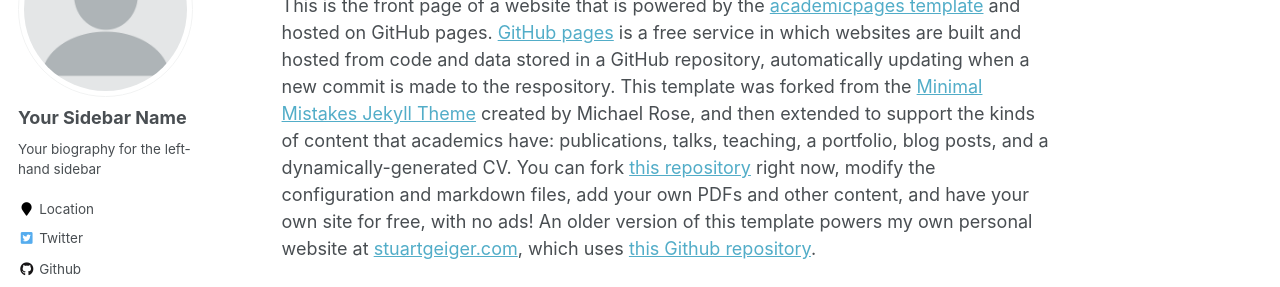
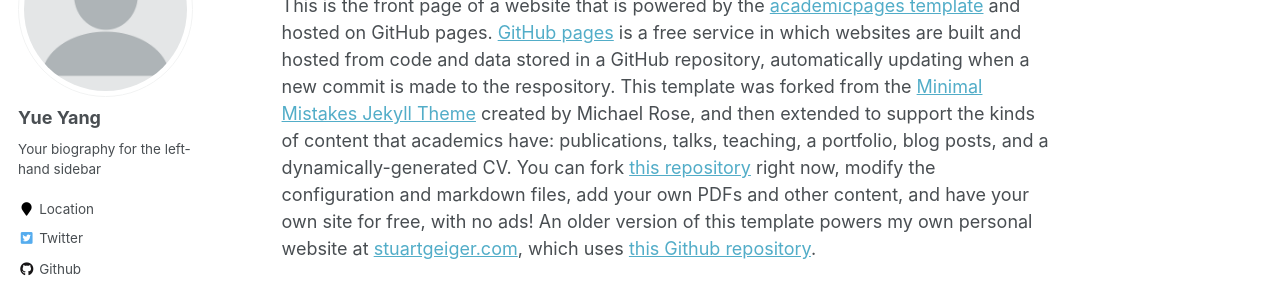
Before and after one commit to marco-yue/biography, a Jekyll site: the page built from _pages/about.md, in a window 1280 px wide. Shown: the part 196-483 px from the top of the page. Built offline with Jekyll 4.4.1, drawn with Linux system fonts in a browser that asks for light colours; some web fonts are replaced.

Commit message:
Update _config.yml

```diff
--- a/_config.yml
+++ b/_config.yml
@@ -80,7 +80,7 @@ analytics:
 
 # Site Author
 author:
-  name             : "Your Sidebar Name"
+  name             : "Yue Yang"
   avatar           : "profile.png"
   bio              : "Your biography for the left-hand sidebar"
   location         : "Location"
```
